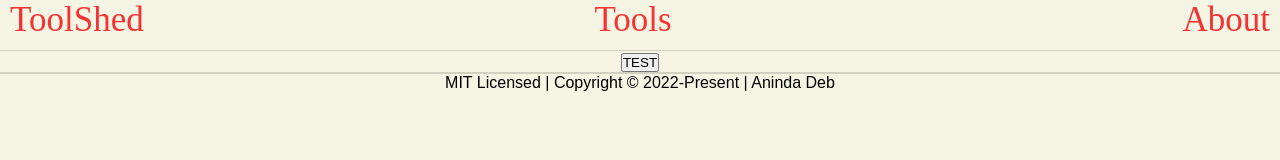
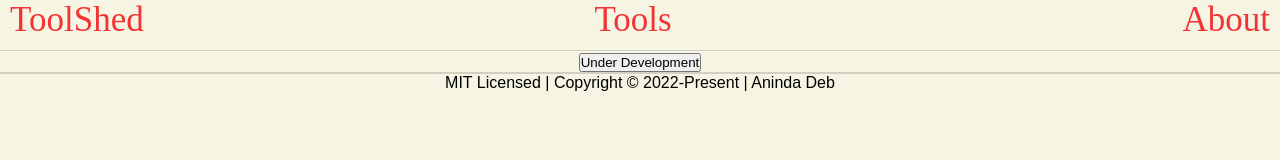
Before and after one commit to baconenggsandcheese/toolshed, a React (Vite) app: page /tool_2 in a window 1280 px wide. Shown: the top 160 px of the page. Built offline with nearby package versions, Linux system fonts and the light colour scheme.

Commit message:
messages

```diff
--- a/src/routes/Tool_2.jsx
+++ b/src/routes/Tool_2.jsx
@@ -9,7 +9,7 @@ export default function Tool_2() {
             <Navbar />
             <Lines />
             <div>
-                <button>TEST</button>
+                <button>Under Development</button>
             </div>
             <Lines />
             <Footer />
--- a/src/routes/Tool_3.jsx
+++ b/src/routes/Tool_3.jsx
@@ -9,7 +9,7 @@ export default function Tool_3() {
             <Navbar />
             <Lines />
             <div>
-                Tool 3
+                Under Development
             </div>
             <Lines />
             <Footer />
```
